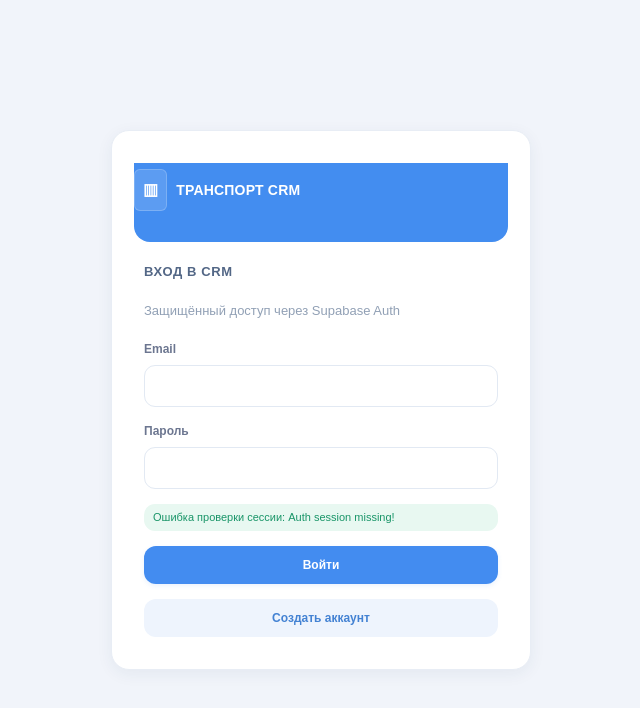
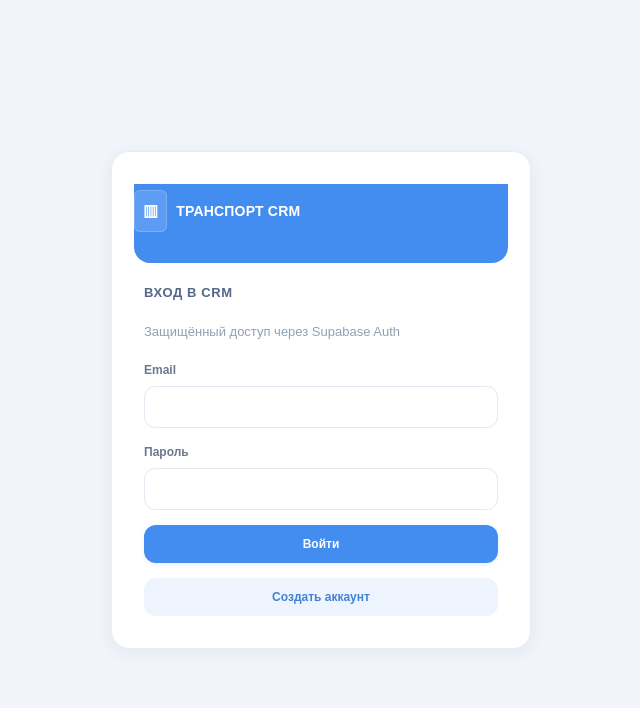
Before and after one commit to novinkikinoruss-rgb/-, a Next.js app: page / in a window 1280 px wide. Shown: the top 708 px of the page, without its empty margins (319-959 px from the left). Built offline with nearby package versions, Linux system fonts and the light colour scheme.

Commit message:
fix: server-render login instead of indefinite loading placeholder and restore session asynchronously

```diff
--- a/app/page.tsx
+++ b/app/page.tsx
@@ -19,7 +19,7 @@ type Task={id:string;title:string;done:boolean;due_at:string|null;order_id:strin
 const fmt=(n:number)=>new Intl.NumberFormat('ru-RU',{style:'currency',currency:'RUB',maximumFractionDigits:0}).format(n);
 const nav=[['Главная',LayoutDashboard],['Заказчики',Building2],['Объекты',MapPin],['Перевозчики',ContactRound],['Рейсы',Route],['Автопарк',Truck],['ГСМ',Fuel],['ТО и ремонты',Wrench],['Водители',UserRound],['Зарплата и штрафы',Wallet],['Бухгалтерия',ReceiptText],['Документы',FolderOpen],['Аналитика',ChartNoAxesCombined],['Задачи',ListChecks],['Удалённые данные',Trash2]] as const;
 export default function Home(){
-const [user,setUser]=useState<User|null>(null),[ready,setReady]=useState(false),[email,setEmail]=useState(''),[password,setPassword]=useState(''),[authMode,setAuthMode]=useState<'login'|'register'>('login');
+const [user,setUser]=useState<User|null>(null),[ready,setReady]=useState(true),[email,setEmail]=useState(''),[password,setPassword]=useState(''),[authMode,setAuthMode]=useState<'login'|'register'>('login');
 const [page,setPage]=useState('Главная'),[customers,setCustomers]=useState<Customer[]>([]),[orders,setOrders]=useState<Order[]>([]),[tasks,setTasks]=useState<Task[]>([]);
 const [connection,setConnection]=useState('checking');
 const [navCompact,setNavCompact]=useState(false);
@@ -30,7 +30,7 @@ const [editingTask,setEditingTask]=useState<string|null>(null);
 const [orderFilter,setOrderFilter]=useState('all');
 const [taskFilter,setTaskFilter]=useState<'all'|'active'|'done'|'overdue'>('active');
 const [editingCustomer,setEditingCustomer]=useState<string|null>(null),[editingOrder,setEditingOrder]=useState<string|null>(null);const [error,setError]=useState(''),[notice,setNotice]=useState(''),[busy,setBusy]=useState(false),[modal,setModal]=useState<'customer'|'order'|'task'|null>(null),[form,setForm]=useState<Record<string,string>>({}),[query,setQuery]=useState(''),[mobile,setMobile]=useState(false);
-useEffect(()=>{let mounted=true;const timer=setTimeout(()=>{if(mounted){setReady(true);setNotice('Не удалось быстро проверить сессию. Проверьте подключение к Supabase.')}},8000);supabase.auth.getUser().then(({data,error})=>{if(mounted){setUser(data.user);setReady(true);clearTimeout(timer);if(error)setNotice('Ошибка проверки сессии: '+error.message)}}).catch(()=>{if(mounted){setReady(true);clearTimeout(timer);setNotice('Не удалось подключиться к авторизации. Повторите вход.')}});const {data:{subscription}}=supabase.auth.onAuthStateChange((_event,session)=>{setUser(session?.user??null)});return()=>{mounted=false;subscription.unsubscribe()}},[]);
+useEffect(()=>{let mounted=true;const timer=setTimeout(()=>{if(mounted){setReady(true);setNotice('Не удалось быстро проверить сессию. Проверьте подключение к Supabase.')}},8000);supabase.auth.getSession().then(({data,error})=>{if(mounted){setUser(data.session?.user??null);setReady(true);clearTimeout(timer);if(error)setNotice('Ошибка проверки сессии: '+error.message)}}).catch(()=>{if(mounted){setReady(true);clearTimeout(timer);setNotice('Не удалось подключиться к авторизации. Повторите вход.')}});const {data:{subscription}}=supabase.auth.onAuthStateChange((_event,session)=>{setUser(session?.user??null)});return()=>{mounted=false;subscription.unsubscribe()}},[]);
 useEffect(()=>{let active=true;async function check(){const {error}=await supabase.from('crm_customers').select('id',{head:true,count:'exact'});if(active)setConnection(error?'offline':'online')}if(user)void check();return()=>{active=false}},[user]);
 useEffect(()=>{if(!user){setCustomers([]);setOrders([]);setTasks([]);setSites([]);setLinkedTrips([]);return}void load()},[user]);
 async function load(){const [c,o,t,si,tr]=await Promise.all([supabase.from('crm_customers').select('id,name,inn,phone,email').is('deleted_at',null).eq('is_archived',false).order('created_at',{ascending:false}),supabase.from('crm_orders').select('id,order_number,customer_id,site_id,origin,destination,cargo,price,cost,status').is('deleted_at',null).order('created_at',{ascending:false}),supabase.from('crm_tasks').select('id,title,done,due_at,order_id').is('deleted_at',null).order('created_at',{ascending:false}),supabase.from('crm_sites').select('id,customer_id,name,loading_address,unloading_address,route_km').is('deleted_at',null).order('name'),supabase.from('crm_trips').select('id,order_id,trip_number,status,driver_id,vehicle_id').is('deleted_at',null).order('created_at',{ascending:false})]);if(c.error||o.error||t.error||si.error||tr.error){setError(c.error?.message??o.error?.message??t.error?.message??si.error?.message??tr.error?.message??'Ошибка загрузки');return}setCustomers(c.data??[]);setOrders(o.data??[]);setTasks(t.data??[]);setSites(si.data??[]);setLinkedTrips(tr.data??[])}
```
